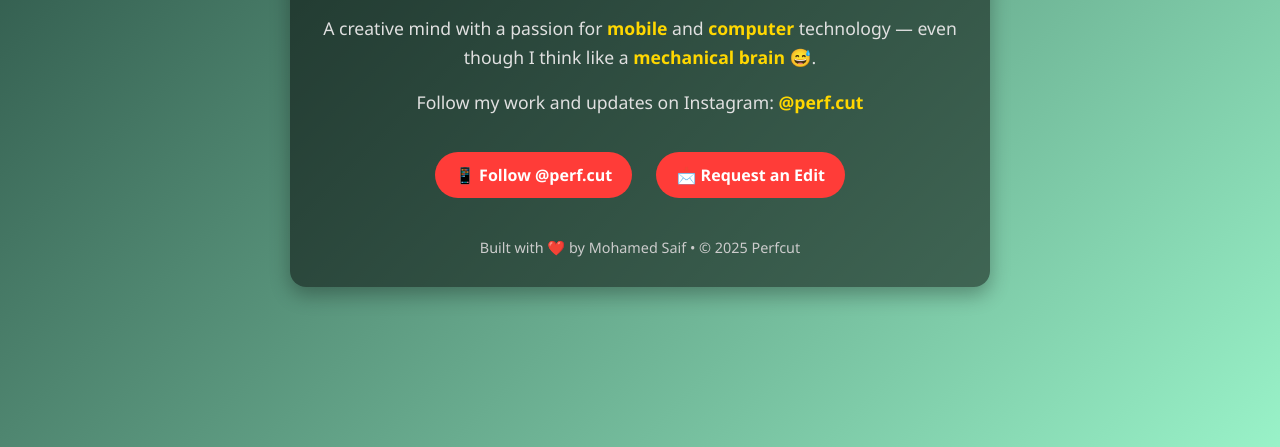
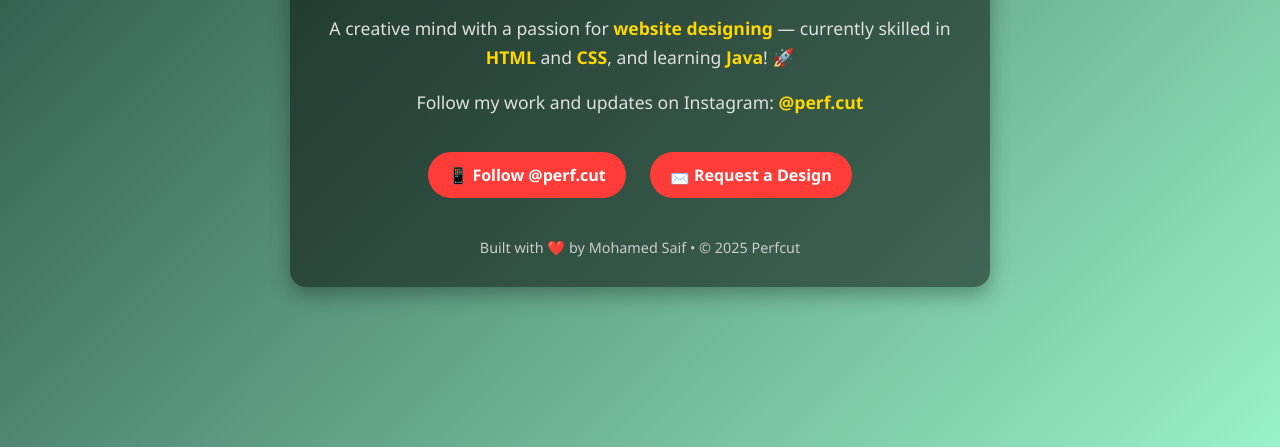
Before and after one commit to Perfcut/Perfcut, a plain HTML site: page index.html in a window 1280 px wide. Shown: the part 393-840 px from the top of the page. Drawn offline with Linux system fonts and the light colour scheme.

Commit message:
Update index.html version changes

```diff
--- a/index.html
+++ b/index.html
@@ -3,7 +3,7 @@
 <head>
   <meta charset="UTF-8" />
   <meta name="viewport" content="width=device-width, initial-scale=1.0" />
-  <title>Mohamed Saif | Perfcut</title>
+  <title>Mohamed Saif | Website Designing</title>
   <style>
     body {
       margin: 0;
@@ -91,8 +91,8 @@
 
     <h1>👋 Hi, I'm <span class="highlight">Mohamed Saif</span></h1>
     <p>
-      A creative mind with a passion for <span class="highlight">mobile</span> and <span class="highlight">computer</span> technology —
-      even though I think like a <span class="highlight">mechanical brain</span> 😅.
+      A creative mind with a passion for <span class="highlight">website designing</span> —
+      currently skilled in <span class="highlight">HTML</span> and <span class="highlight">CSS</span>, and learning <span class="highlight">Java</span>! 🚀
     </p>
     <p>
       Follow my work and updates on Instagram:
@@ -101,7 +101,7 @@
 
     <div class="social">
       <a class="button" href="https://instagram.com/perf.cut" target="_blank">📱 Follow @perf.cut</a>
-      <a class="button" href="mailto:team.perfcut@gmail.com?subject=Video Editing Request">📩 Request an Edit</a>
+      <a class="button" href="mailto:team.perfcut@gmail.com?subject=Website Design Request">📩 Request a Design</a>
     </div>
 
     <div class="footer">
```
